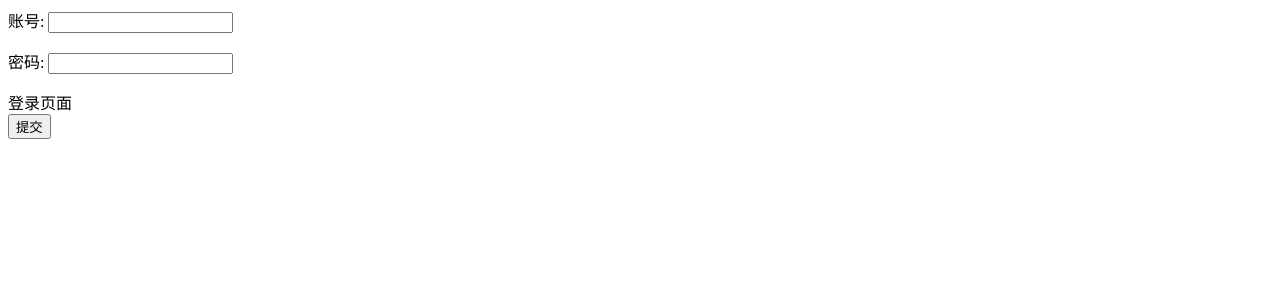
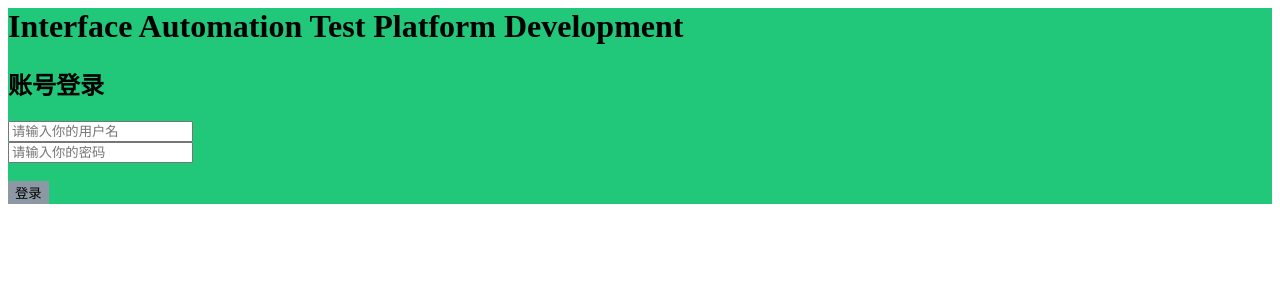
Before and after one commit to panluluy/TestDev, a Django app: page / in a window 1280 px wide. Shown: the top 300 px of the page. Run offline with Django 3.2, Linux system fonts and the light colour scheme; some libraries are stand-ins or nearby versions.

Commit message:
提交代码

```diff
--- a/test_playform/app_person/templates/login.html
+++ b/test_playform/app_person/templates/login.html
@@ -1,17 +1,67 @@
 <html>
 <head>
     <title>this is login page</title>
+    <link href='https://htmlstream.com/preview/space-v1.6.1/assets/css/theme.css' rel='stylesheet' type='text/css'
+          media='all'/>
 </head>
 <body>
-    <!--/login/：必须这样写，否则后面登录成功后拼接的路径有问题-->
-    <form action="/login/" method="post">
-        <p>账号: <input type="text" name="username"/></p>
-        <p>密码: <input type="password" name="password"/></p>
-        <!-- error是Django模板中自带-->
-        {{error}}<br>
-        <!--用于解决登录时CSRF跨域请求问题-->
-        {% csrf_token %}
-        <input type="submit" value="提交"/>
-    </form>
+<main id="content">
+    <!-- Hero Section -->
+    <div class="gradient-overlay-half-dark-v3 bg-img-hero"
+         style="background-image:url(./img4.jpg)">
+        <!-- Main Content -->
+        <!--通过style重新设置背景颜色，不使用theme.css模板中的d-lg-flex align-items-lg-center height-85vh颜色--lg-->
+        <div class="d-lg-flex align-items-lg-center height-85vh--lg" style="background-color:#21c87a">
+            <div class="container space-2 space-0--lg mt-lg-8">
+                <div class="row justify-content-lg-between align-items-lg-center">
+                    <div class="col-lg-5 mb-7 mb-lg-0">
+                        <!-- Title -->
+                        <h1 class="display-4 font-size-48--md-down text-white mb-0">Interface Automation Test Platform
+                            Development
+                        </h1>
+                        <!-- End Title -->
+                    </div>
+
+                    <div class="col-lg-5">
+                        <!-- Signup Form -->
+                        <div class="bg-white shadow-sm rounded p-6">
+                            <form class="js-validate" novalidate="novalidate" action="/login/" method="post">
+                                <div class="mb-4">
+                                    <h2 class="h4">账号登录</h2>
+                                </div>
+
+                                <!-- Input -->
+                                <div class="js-form-message mb-3">
+                                    <div class="js-focus-state input-group input-group form">
+                                        <input type="text" class="form-control form__input" name="username" required=""
+                                               placeholder="请输入你的用户名" aria-label="Enter your username">
+                                    </div>
+                                </div>
+                                <!-- End Input -->
+
+                                <!-- Input -->
+                                <div class="js-form-message mb-3">
+                                    <div class="js-focus-state input-group input-group form">
+                                        <input type="password" class="form-control form__input" name="password"
+                                               required="" placeholder="请输入你的密码"
+                                               aria-label="Enter your password">
+                                    </div>
+                                </div>
+                                <!-- End Input -->
+                                {{error}}<br>
+                                <button type="submit" class="btn btn-block btn-primary"
+                                        style="border:1px solid #8c98a4;background-color: #8c98a4">登录
+                                </button>
+                                {% csrf_token %}
+                            </form>
+                        </div>
+                        <!-- End Signup Form -->
+                    </div>
+                </div>
+            </div>
+        </div>
+        <!-- End Main Content -->
+    </div>
+</main>
 </body>
 </html>
--- a/test_playform/app_person/views.py
+++ b/test_playform/app_person/views.py
@@ -10,7 +10,7 @@ def hello(requests):
 
 def login(request):
     if request.method=='GET':
-        return render(request,'login.html',{'error':"登录页面"})
+        return render(request,'login.html')
     if request.method=="POST":
         username = request.POST.get("username",'')
         password = request.POST.get('password','')
@@ -32,8 +32,6 @@ def logout(request):
     auth.logout(request)
     return HttpResponseRedirect("/")
 
-
-
 """
 django的处理过程：
 1.url指定路径:/hello
```
Also changed, not shown: test_playform/app_person/templates/image/img4.jpg (added), test_playform/db.sqlite3.
